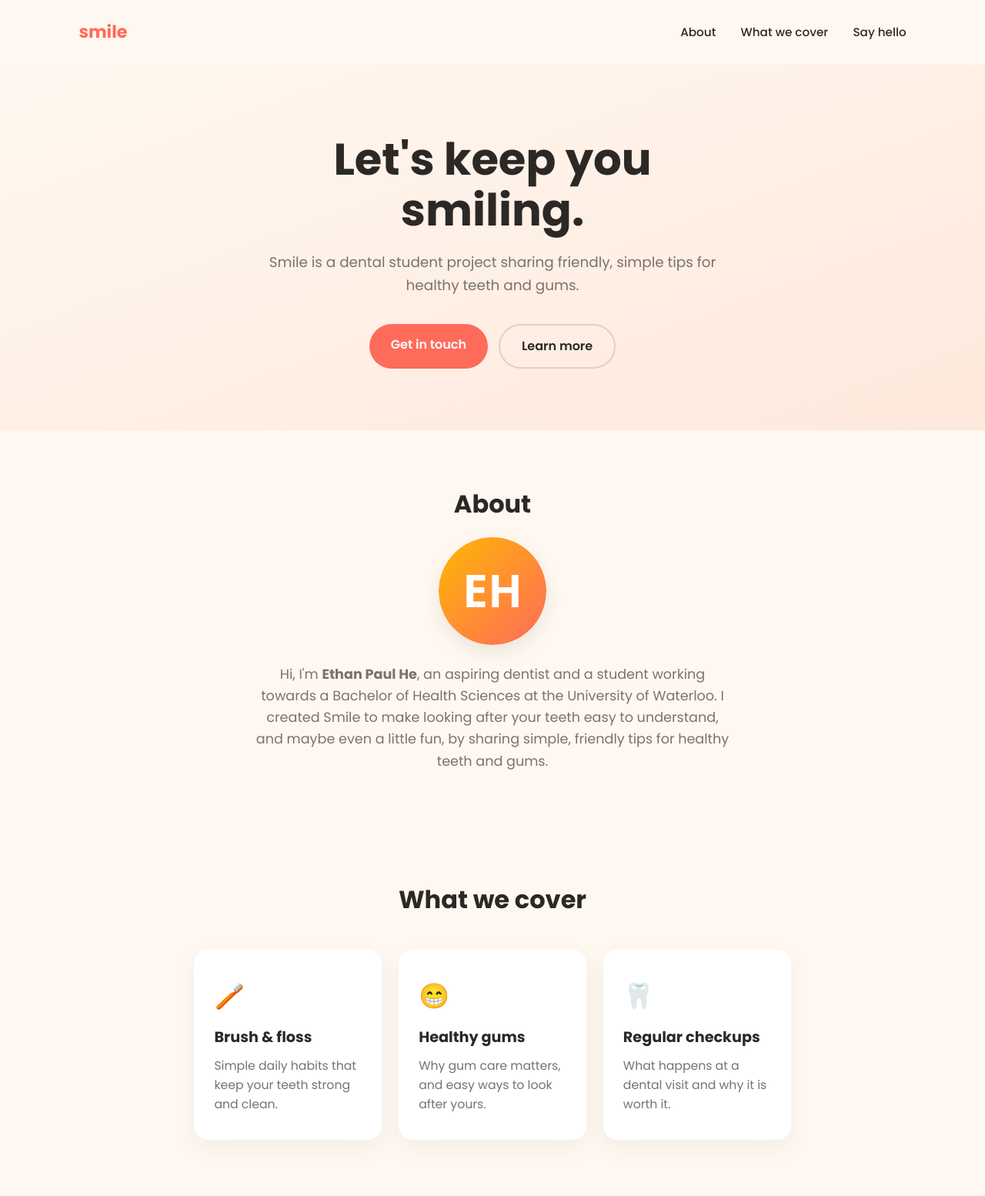
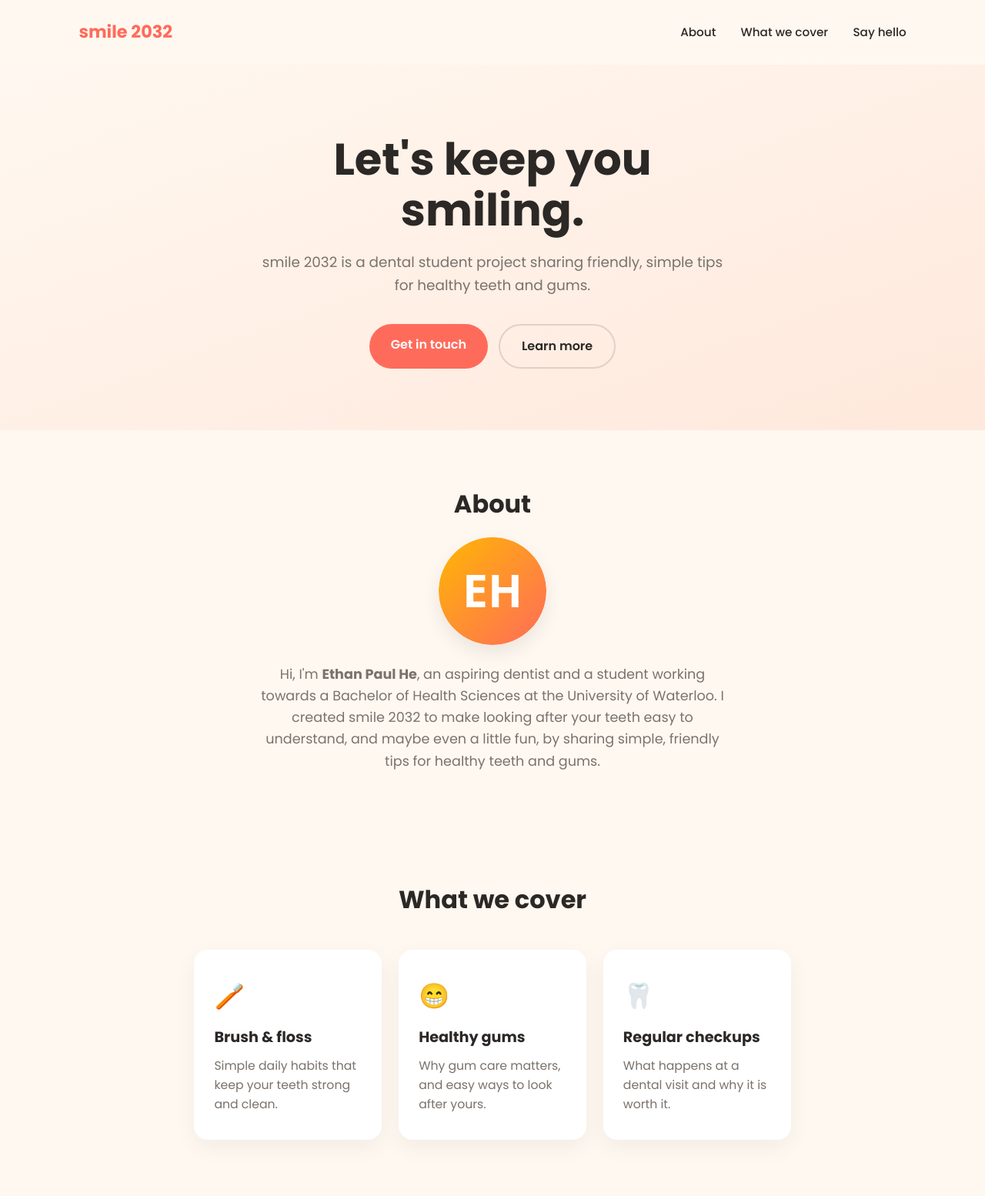
Before and after one commit to ephe0107/smile, a plain HTML site: page index.html in a window 1280 px wide. Shown: the top 1554 px of the page at 77% size. Drawn offline with Linux system fonts and the light colour scheme.

Commit message:
change name to smile2032

```diff
--- a/index.html
+++ b/index.html
@@ -5,7 +5,7 @@
   <meta name="viewport" content="width=device-width, initial-scale=1.0" />
 
   <!-- EDIT: this is the title shown in the browser tab -->
-  <title>Smile</title>
+  <title>smile 2032</title>
 
   <!-- EDIT: this one-line description helps Google and link previews -->
   <meta name="description" content="A dental student project about healthy, happy smiles." />
@@ -23,7 +23,7 @@
 
   <!-- ===== Top bar ===== -->
   <header class="topbar">
-    <a class="logo" href="#">smile</a>
+    <a class="logo" href="#">smile 2032</a>
     <nav class="nav">
       <a href="#about">About</a>
       <a href="#what">What we cover</a>
@@ -38,7 +38,7 @@
 
     <!-- EDIT: a sentence or two under the headline -->
     <p class="hero-sub">
-      Smile is a dental student project sharing friendly, simple tips
+      smile 2032 is a dental student project sharing friendly, simple tips
       for healthy teeth and gums.
     </p>
 
@@ -58,7 +58,7 @@
     <p class="section-text">
       Hi, I'm <strong>Ethan Paul He</strong>, an aspiring dentist and a student
       working towards a Bachelor of Health Sciences at the University of Waterloo.
-      I created Smile to make looking after your teeth easy to understand, and
+      I created smile 2032 to make looking after your teeth easy to understand, and
       maybe even a little fun, by sharing simple, friendly tips for healthy teeth
       and gums.
     </p>
@@ -102,7 +102,7 @@
   <!-- ===== Footer ===== -->
   <footer class="footer">
     <!-- EDIT: your project name and year -->
-    <p>© 2026 Smile. A dental student project.</p>
+    <p>© 2026 smile 2032. A dental student project.</p>
   </footer>
 
 </body>
```
Also changed, not shown: README.md.
